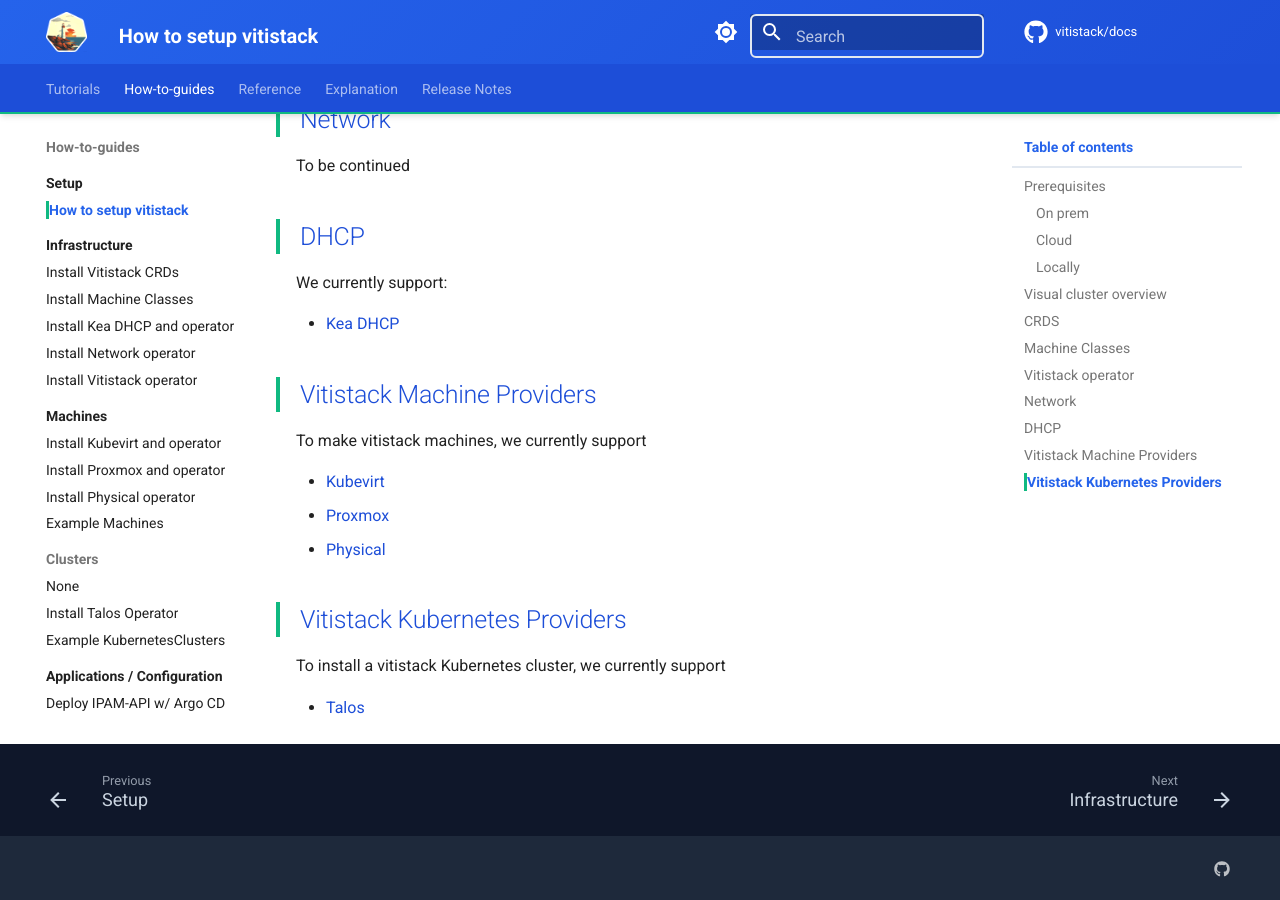
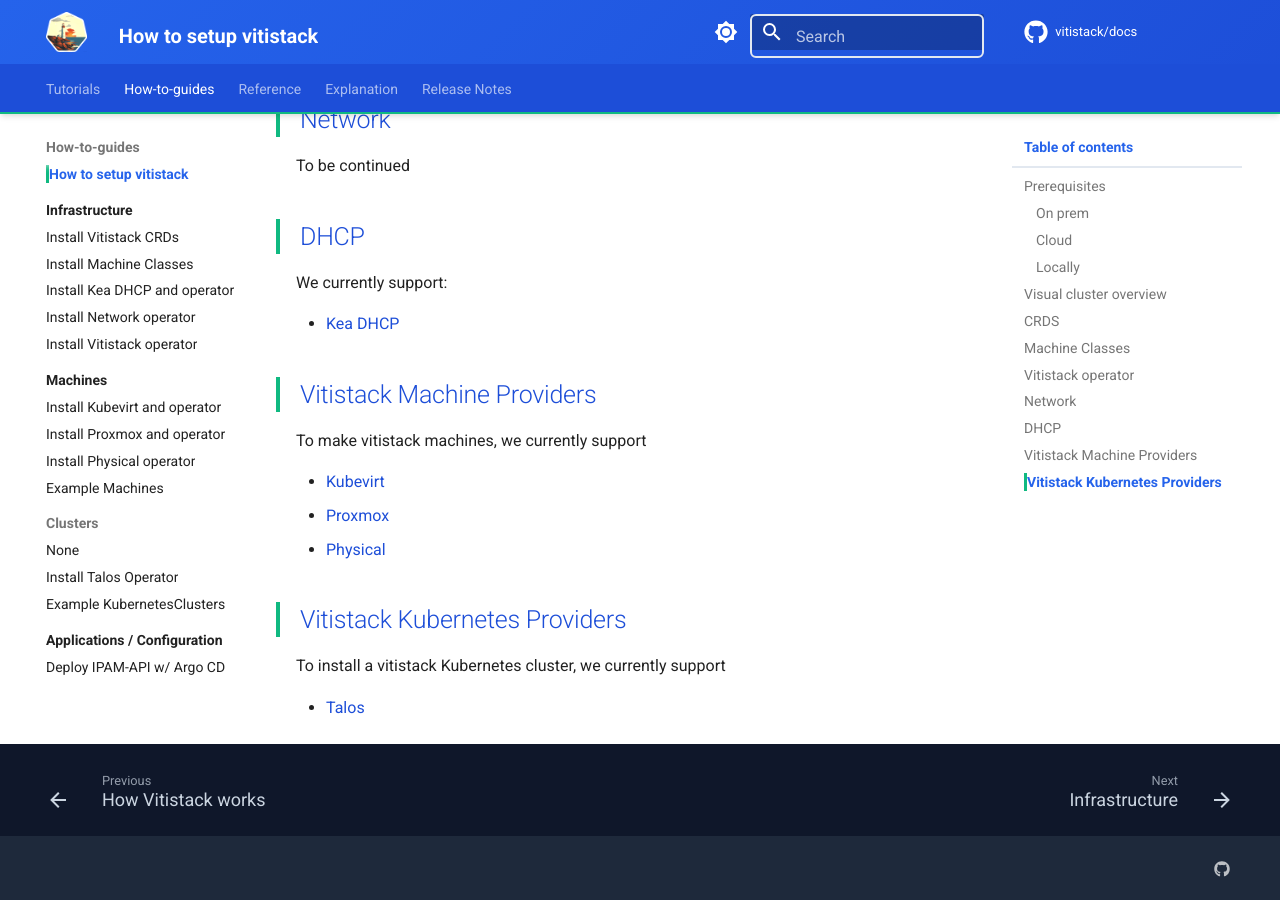
Before and after one commit to vitistack/docs, an MkDocs documentation site: the page built from docs/howtoguide/setup-vitistack.md, in a window 1280 px wide and 900 px high, scrolled down 1822 px. Built offline with MkDocs 1.6.1 and Material for MkDocs 9.7.7, drawn with Linux system fonts in a browser that asks for light colours; comment, search, counter and statistics services are not loaded.

Commit message:
Add setup guide for Vitistack and update navigation in mkdocs

```diff
--- a/mkdocs.yml
+++ b/mkdocs.yml
@@ -76,9 +76,7 @@
       - tutorials/index.md
       - tutorials/how.md
   - How-to-guides:
-      - Setup:
-          - howtoguide/setup/index.md
-          - howtoguide/setup/setup-vitistack.md
+      - howtoguide/setup-vitistack.md
       - Infrastructure:
           - howtoguide/infrastructure/index.md
           - howtoguide/infrastructure/vitistack-crds.md
```
Also changed, not shown: docs/howtoguide/setup/index.md (deleted, +0 -1 lines), docs/howtoguide/setup-vitistack.md (renamed from docs/howtoguide/setup/setup-vitistack.md).
